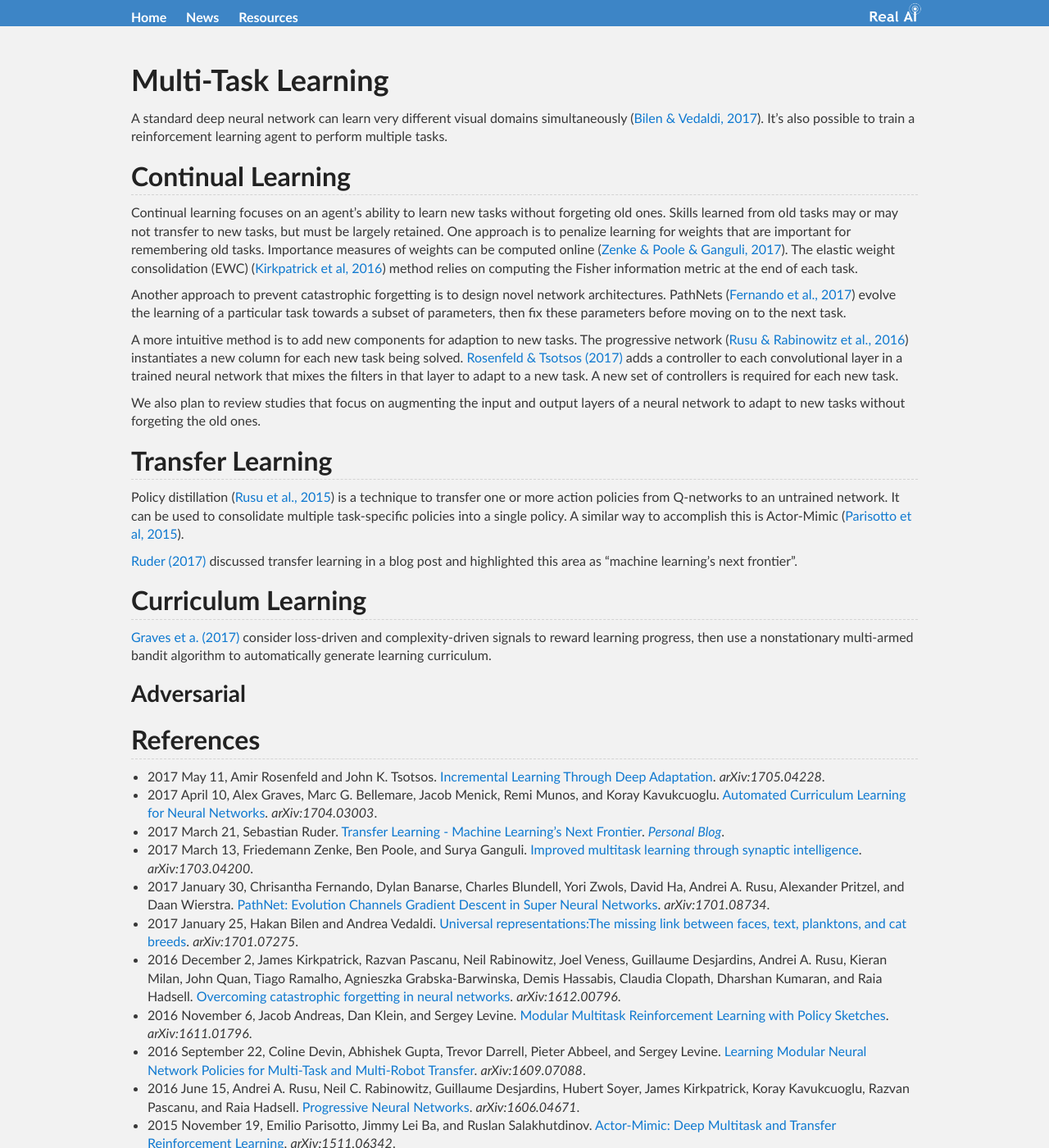
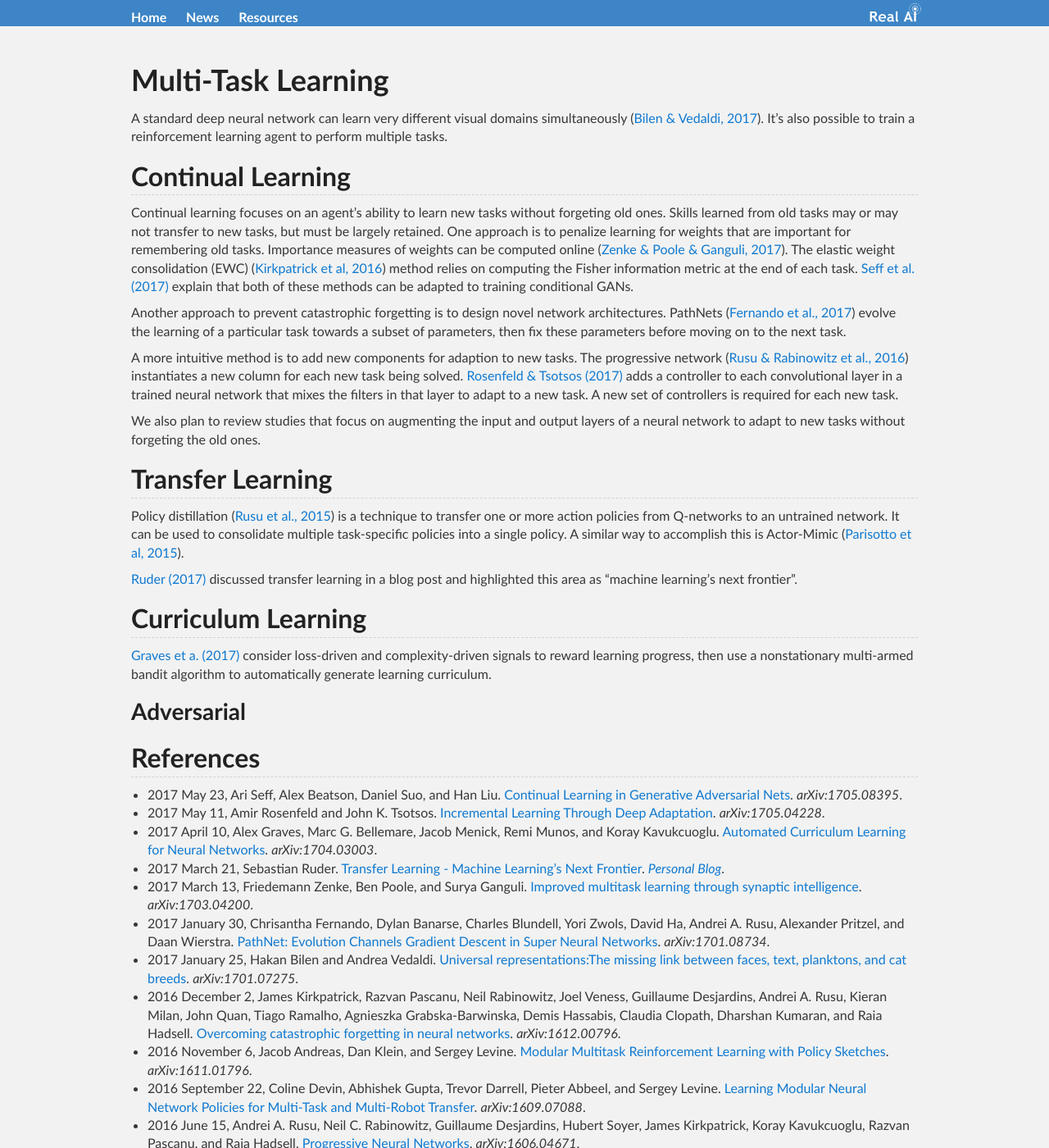
Before and after one commit to Tonywuhk/realai.org, a Jekyll site: the page built from multi-task-learning.md, in a window 1280 px wide and 1400 px high. Shown: the whole window at 82% size. Built offline with Jekyll 4.4.1, drawn with Linux system fonts in a browser that asks for light colours; our own code applies the rules of GitHub Pages for plain Markdown files; comment, search, counter and statistics services are not loaded; the repository's description, which GitHub fills in, is left out.

Commit message:
Update multi-task-learning.md

```diff
--- a/multi-task-learning.md
+++ b/multi-task-learning.md
@@ -7,7 +7,7 @@ A standard deep neural network can learn very different visual domains simultane
 
 ## Continual Learning
 
-Continual learning focuses on an agent's ability to learn new tasks without forgeting old ones. Skills learned from old tasks may or may not transfer to new tasks, but must be largely retained. One approach is to penalize learning for weights that are important for remembering old tasks. Importance measures of weights can be computed online ([Zenke & Poole & Ganguli, 2017](https://arxiv.org/abs/1703.04200)). The elastic weight consolidation (EWC) ([Kirkpatrick et al, 2016](https://arxiv.org/abs/1612.00796)) method relies on computing the Fisher information metric at the end of each task.
+Continual learning focuses on an agent's ability to learn new tasks without forgeting old ones. Skills learned from old tasks may or may not transfer to new tasks, but must be largely retained. One approach is to penalize learning for weights that are important for remembering old tasks. Importance measures of weights can be computed online ([Zenke & Poole & Ganguli, 2017](https://arxiv.org/abs/1703.04200)). The elastic weight consolidation (EWC) ([Kirkpatrick et al, 2016](https://arxiv.org/abs/1612.00796)) method relies on computing the Fisher information metric at the end of each task. [Seff et al. (2017)](https://arxiv.org/abs/1705.08395) explain that both of these methods can be adapted to training conditional GANs.
 
 Another approach to prevent catastrophic forgetting is to design novel network architectures. PathNets ([Fernando et al., 2017](https://arxiv.org/abs/1701.08734)) evolve the learning of a particular task towards a subset of parameters, then fix these parameters before moving on to the next task.
 
@@ -29,6 +29,7 @@ Policy distillation ([Rusu et al., 2015](https://arxiv.org/abs/1511.06295)) is a
 
 ## References
 
+* 2017 May 23, Ari Seff, Alex Beatson, Daniel Suo, and Han Liu. [Continual Learning in Generative Adversarial Nets](https://arxiv.org/abs/1705.08395). *arXiv:1705.08395*.
 * 2017 May 11, Amir Rosenfeld and John K. Tsotsos. [Incremental Learning Through Deep Adaptation](https://arxiv.org/abs/1705.04228). *arXiv:1705.04228*.
 * 2017 April 10, Alex Graves, Marc G. Bellemare, Jacob Menick, Remi Munos, and Koray Kavukcuoglu. [Automated Curriculum Learning for Neural Networks](https://arxiv.org/abs/1704.03003). *arXiv:1704.03003*.
 * 2017 March 21, Sebastian Ruder. [Transfer Learning - Machine Learning's Next Frontier](http://sebastianruder.com/transfer-learning/). *[Personal Blog](http://sebastianruder.com/#open)*.
```
